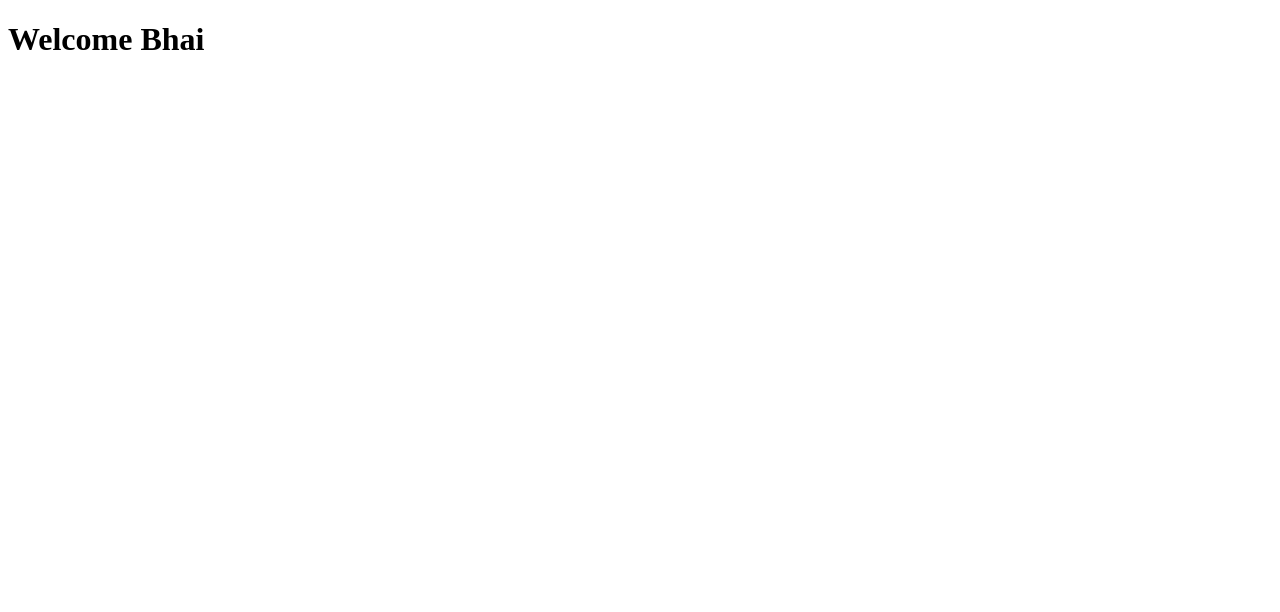
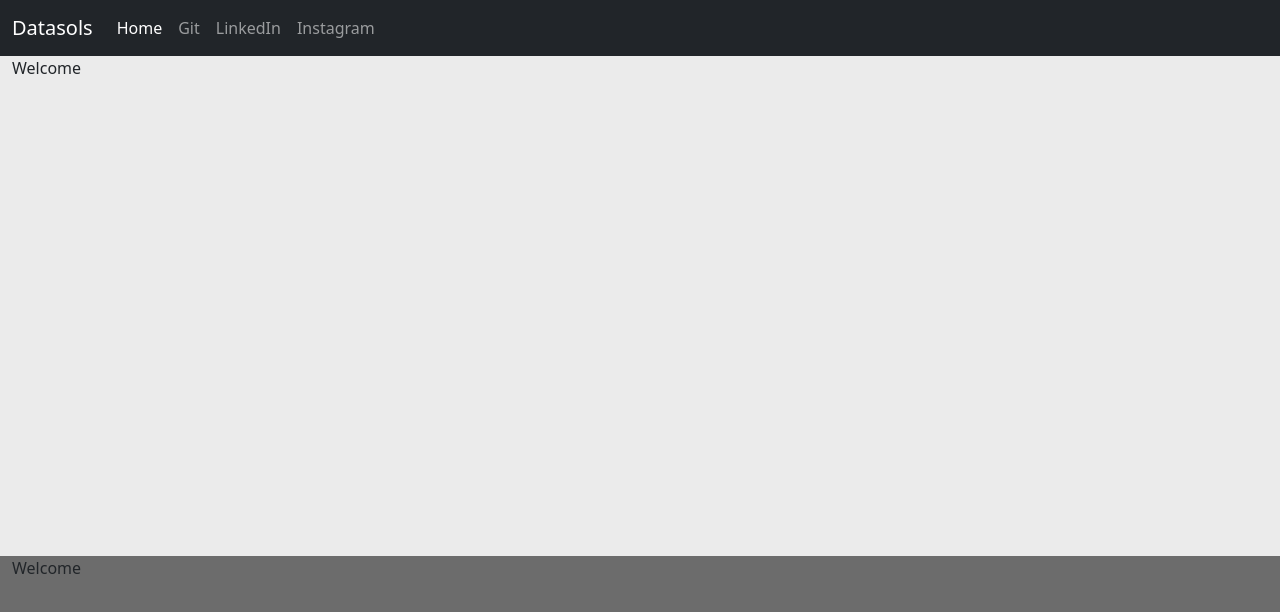
Before and after one commit to sidhantsagar/htlm-pages, a plain HTML site: page index.html in a window 1280 px wide. Drawn offline with nearby package versions, Linux system fonts and the light colour scheme.

Commit message:
Update index.html

```diff
--- a/index.html
+++ b/index.html
@@ -1,13 +1,49 @@
-<!DOCTYPE html>
+<!doctype html>
 <html lang="en">
-<head>
-    <meta charset="UTF-8">
-    <meta http-equiv="X-UA-Compatible" content="IE=edge">
-    <meta name="viewport" content="width=device-width, initial-scale=1.0">
-    <title>Static page</title>
-</head>
-<body>
-    <h1>Welcome Bhai</h1>
+  <head>
+    <!-- Required meta tags -->
+    <meta charset="utf-8">
+    <meta name="viewport" content="width=device-width, initial-scale=1">
 
-</body>
+    <!-- Bootstrap CSS -->
+    <link href="https://cdn.jsdelivr.net/npm/bootstrap@5.0.2/dist/css/bootstrap.min.css" rel="stylesheet" integrity="sha384-EVSTQN3/azprG1Anm3QDgpJLIm9Nao0Yz1ztcQTwFspd3yD65VohhpuuCOmLASjC" crossorigin="anonymous">
+
+    <title>Sidhant's Profile</title>
+  </head>
+  <body>
+    <nav class="navbar navbar-expand-lg navbar-dark bg-dark sticky-top">
+        <div class="container-fluid">
+            <a class="navbar-brand" href="#">Datasols</a>
+            <button class="navbar-toggler" type="button" data-bs-toggle="collapse" data-bs-target="#navbarNav" aria-controls="navbarNav" aria-expanded="false" aria-label="Toggle navigation">
+            <span class="navbar-toggler-icon"></span>
+            </button>
+            <div class="collapse navbar-collapse" id="navbarNav">
+            <ul class="navbar-nav">
+                <li class="nav-item">
+                <a class="nav-link active" aria-current="page" href="#">Home</a>
+                </li>
+                <li class="nav-item">
+                <a class="nav-link" href="#">Git</a>
+                </li>
+                <li class="nav-item">
+                <a class="nav-link" href="#">LinkedIn</a>
+                </li>
+                <li class="nav-item">
+                <a class="nav-link" href="#">Instagram</a>
+                </li>
+            </ul>
+            </div>
+        </div>
+        </nav>
+        <div  class="container-fluid" style="min-height: 500px; background: rgba(111, 111, 111, 0.142);">
+             <p>Welcome</p>
+        </div>
+        <div  class="container-fluid" style="min-height: 500px; background: rgba(21, 21, 21, 0.626);">
+            <p>Welcome</p>
+        </div>
+
+    <!-- Option 1: Bootstrap Bundle with Popper -->
+    <script src="https://cdn.jsdelivr.net/npm/bootstrap@5.0.2/dist/js/bootstrap.bundle.min.js" integrity="sha384-MrcW6ZMFYlzcLA8Nl+NtUVF0sA7MsXsP1UyJoMp4YLEuNSfAP+JcXn/tWtIaxVXM" crossorigin="anonymous"></script>
+
+  </body>
 </html>
```
